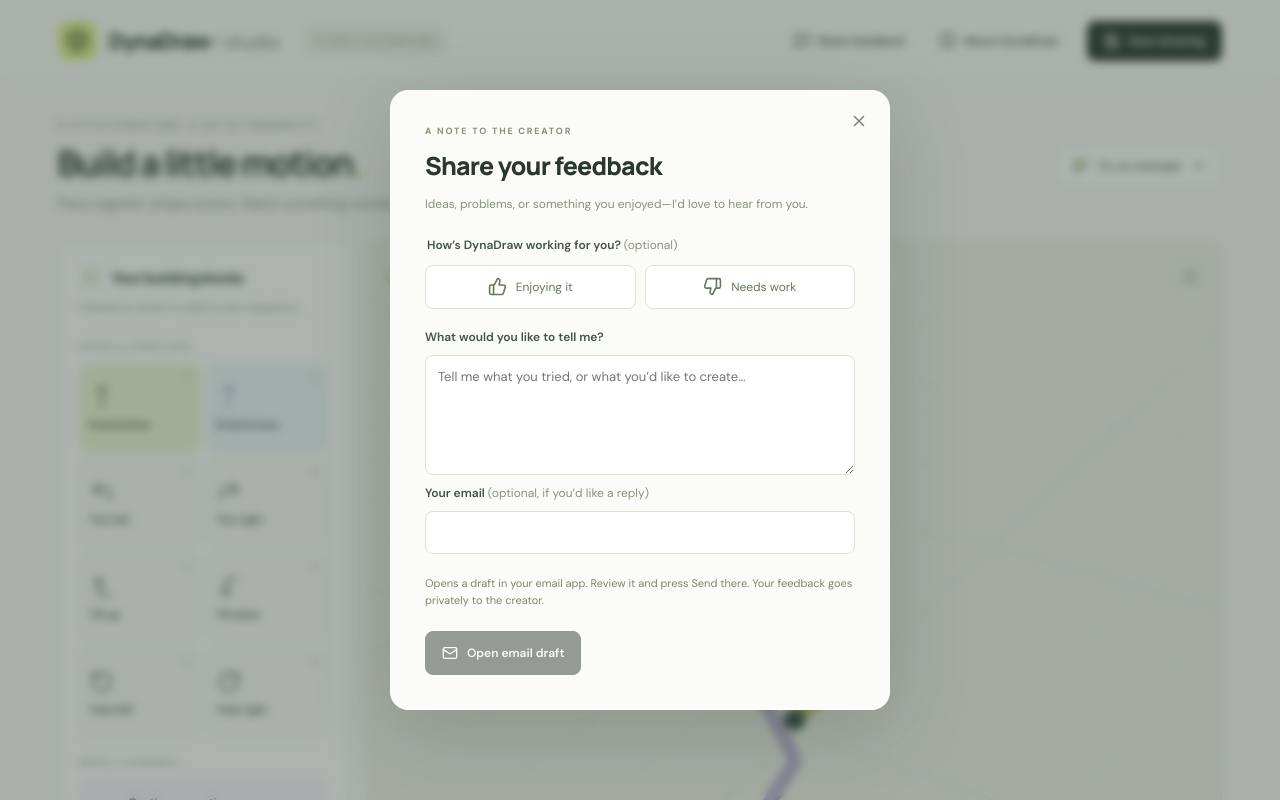
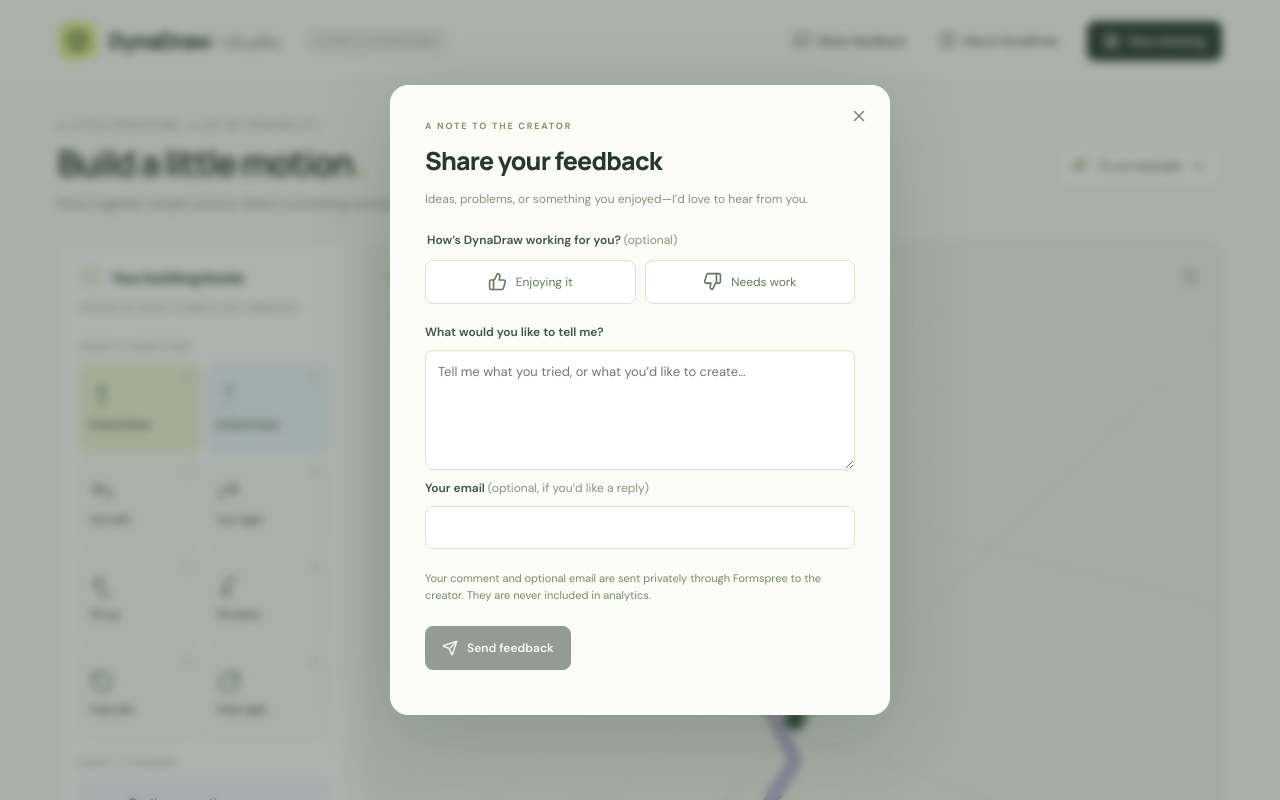
Before and after one commit to shuskey/dynadraw-site, a React (Vite) app: page / in a window 1280 px wide. Both pictures are taken after a click on the button "Share feedback". Shown: the top 800 px of the page. Built offline with nearby package versions, Linux system fonts and the light colour scheme.

Commit message:
Connect direct feedback submissions to Formspree

```diff
--- a/src/Feedback.tsx
+++ b/src/Feedback.tsx
@@ -1,28 +1,36 @@
 import { useEffect, useRef, useState, type FormEvent } from 'react';
-import { Mail, ThumbsDown, ThumbsUp, X } from 'lucide-react';
+import { Send, CheckCircle2, ThumbsDown, ThumbsUp, X } from 'lucide-react';
 
-// Public contact address used by the visitor's email app.
-export const feedbackEmail = 'scott+sites@photoloom.com';
+import { feedbackEndpoint, sendFeedback } from './feedbackService';
+import { track } from './analytics';
 export default function Feedback({ close }: { close: () => void }) {
   const [rating, setRating] = useState<'up' | 'down' | null>(null);
   const [comment, setComment] = useState('');
   const [replyTo, setReplyTo] = useState('');
-  const [opened, setOpened] = useState(false);
+  const [status, setStatus] = useState<'idle' | 'sending' | 'sent'>('idle');
+  const [error, setError] = useState('');
+  const [website, setWebsite] = useState('');
+  const inFlight = useRef(false);
   const panel = useRef<HTMLElement>(null);
   useEffect(() => {
     const previous = document.activeElement as HTMLElement | null;
     panel.current?.querySelector<HTMLButtonElement>('button')?.focus();
     return () => previous?.focus();
   }, []);
-  function submit(event: FormEvent) {
+  async function submit(event: FormEvent) {
     event.preventDefault();
-    if (!feedbackEmail || !comment.trim()) return;
-    const body = `DynaDraw feedback\n\nRating: ${rating === 'up' ? 'Thumbs up' : rating === 'down' ? 'Thumbs down' : 'Not selected'}\n\n${comment.trim()}${replyTo.trim() ? `\n\nReply address: ${replyTo.trim()}` : ''}`;
-    window.location.href = `mailto:${feedbackEmail}?subject=${encodeURIComponent('DynaDraw feedback')}&body=${encodeURIComponent(body)}`;
-    setOpened(true);
+    if (inFlight.current || !comment.trim() || status === 'sent') return;
+    inFlight.current = true; setStatus('sending'); setError('');
+    try {
+      await sendFeedback(feedbackEndpoint, { rating, comment, email: replyTo, website });
+      setStatus('sent'); track('Feedback submitted');
+    } catch (error) {
+      setStatus('idle'); setError(error instanceof Error ? error.message : 'Feedback could not be sent. Please try again later.');
+    } finally { inFlight.current = false; }
   }
-  return <div className="modal-backdrop" onClick={close}><section ref={panel} className="object-modal feedback-modal" role="dialog" aria-modal="true" aria-labelledby="feedback-title" onClick={e => e.stopPropagation()} onKeyDown={e => {
-    if (e.key === 'Escape') close();
+  function dismiss() { if (!inFlight.current) close(); }
+  return <div className="modal-backdrop" onClick={dismiss}><section ref={panel} className="object-modal feedback-modal" role="dialog" aria-modal="true" aria-labelledby="feedback-title" onClick={e => e.stopPropagation()} onKeyDown={e => {
+    if (e.key === 'Escape') dismiss();
     if (e.key === 'Tab') {
       const controls = panel.current?.querySelectorAll<HTMLElement>('button:not(:disabled), input, textarea, a[href]');
       const first = controls?.[0], last = controls?.[controls.length - 1];
@@ -30,18 +38,22 @@
       else if (!e.shiftKey && document.activeElement === last) { e.preventDefault(); first?.focus(); }
     }
   }}>
-    <button className="icon-button modal-close" aria-label="Close feedback" onClick={close}><X size={20}/></button>
+    <button className="icon-button modal-close" aria-label="Close feedback" disabled={status === 'sending'} onClick={dismiss}><X size={20}/></button>
     <div className="eyebrow">A NOTE TO THE CREATOR</div><h2 id="feedback-title">Share your feedback</h2><p>Ideas, problems, or something you enjoyed—I’d love to hear from you.</p>
-    <form onSubmit={submit}>
+    {status === 'sent' ? <div className="feedback-success" role="status"><CheckCircle2 size={32}/><h3>Thanks for your feedback!</h3><p>Your message has been received. If you left your email, I can reply there.</p><button className="save-button" onClick={close}>Back to drawing</button></div> : <form onSubmit={submit} aria-busy={status === 'sending'}>
+      <fieldset disabled={status === 'sending'} className="feedback-fields">
       <fieldset><legend>How’s DynaDraw working for you? <span>(optional)</span></legend><div className="feedback-ratings">
         <button type="button" aria-pressed={rating === 'up'} onClick={() => setRating(rating === 'up' ? null : 'up')}><ThumbsUp size={19}/> Enjoying it</button>
         <button type="button" aria-pressed={rating === 'down'} onClick={() => setRating(rating === 'down' ? null : 'down')}><ThumbsDown size={19}/> Needs work</button>
       </div></fieldset>
-      <label htmlFor="feedback-comment">What would you like to tell me?</label><textarea id="feedback-comment" required maxLength={2000} rows={5} value={comment} onChange={e => { setComment(e.target.value); setOpened(false); }} placeholder="Tell me what you tried, or what you’d like to create…"/>
+      <label htmlFor="feedback-comment">What would you like to tell me?</label><textarea id="feedback-comment" required maxLength={2000} rows={5} value={comment} onChange={e => { setComment(e.target.value); }} placeholder="Tell me what you tried, or what you’d like to create…"/>
       <label htmlFor="feedback-email">Your email <span>(optional, if you’d like a reply)</span></label><input id="feedback-email" type="email" maxLength={254} autoComplete="email" value={replyTo} onChange={e => setReplyTo(e.target.value)}/>
-      <p className="feedback-note">Opens a draft in your email app. Review it and press Send there. Your feedback goes privately to the creator.</p>
-      <button className="save-button" type="submit" disabled={!feedbackEmail || !comment.trim()}><Mail size={16}/> Open email draft</button>
-      {opened && <p role="status" className="feedback-status">Your email app was requested. Your feedback is sent only after you press Send there.</p>}
-    </form>
+      <label className="feedback-honeypot" aria-hidden="true">Leave this empty<input name="_gotcha" tabIndex={-1} autoComplete="off" value={website} onChange={e => setWebsite(e.target.value)}/></label>
+      <p className="feedback-note">Your comment and optional email are sent privately through Formspree to the creator. They are never included in analytics.</p>
+      {!feedbackEndpoint && <p className="feedback-note" role="status">Feedback delivery is being connected. Please check back soon.</p>}
+      {error && <p role="alert" className="feedback-error">{error}</p>}
+      <button className="save-button" type="submit" disabled={!feedbackEndpoint || !comment.trim() || status === 'sending'}><Send size={16}/> {status === 'sending' ? 'Sending…' : 'Send feedback'}</button>
+      </fieldset>
+    </form>}
   </section></div>;
 }
--- a/src/analytics.ts
+++ b/src/analytics.ts
@@ -1,5 +1,5 @@
 // Fixed event names only: never send drawing contents, saved data, or email addresses.
-export type AnalyticsEvent = 'Started creating' | 'Saved drawing' | 'Used example' | 'Added object' | 'Used continuous motion' | 'Used Draw' | '3D canvas failed';
+export type AnalyticsEvent = 'Started creating' | 'Saved drawing' | 'Used example' | 'Added object' | 'Used continuous motion' | 'Used Draw' | '3D canvas failed' | 'Feedback submitted';
 const sent = new Set<AnalyticsEvent>();
 export function track(event: AnalyticsEvent) {
   if (window.location.hostname !== 'dynadraw-studio.chummy-bard-6128.chatgpt.site' || sent.has(event)) return;
--- /dev/null
+++ b/src/feedbackService.ts
@@ -0,0 +1,23 @@
+// Public form endpoint; contains no API key or Slack credential.
+export const feedbackEndpoint: string = 'https://formspree.io/f/xaeqbbaw';
+export type FeedbackSubmission = { rating: 'up' | 'down' | null; comment: string; email: string; website: string };
+export async function sendFeedback(endpoint: string, submission: FeedbackSubmission, request: typeof fetch = fetch) {
+  if (!/^https:\/\/formspree\.io\/f\/[a-zA-Z0-9]+$/.test(endpoint)) throw new Error('Feedback is not connected yet. Please try again later.');
+  const message = submission.comment.trim();
+  if (!message || message.length > 2000 || submission.email.length > 254) throw new Error('Please enter a comment of up to 2,000 characters.');
+  const body = new FormData();
+  body.set('subject', 'DynaDraw feedback');
+  body.set('message', message);
+  body.set('rating', submission.rating === 'up' ? 'Thumbs up' : submission.rating === 'down' ? 'Thumbs down' : 'Not selected');
+  if (submission.email.trim()) body.set('email', submission.email.trim());
+  body.set('_gotcha', submission.website);
+  let response: Response;
+  try {
+    response = await request(endpoint, { method: 'POST', body, headers: { Accept: 'application/json' }, credentials: 'omit', signal: AbortSignal.timeout(20000) });
+  } catch {
+    throw new Error('We couldn’t confirm delivery. Your message is still here. Check your connection before trying again.');
+  }
+  const result = await response.json().catch(() => null);
+  if (response.status === 429) throw new Error('Feedback is temporarily busy. Please wait a few minutes before trying again.');
+  if (!response.ok || result?.ok !== true) throw new Error('Your feedback wasn’t confirmed. Your message is still here; please try again later.');
+}
```
Also changed, not shown: src/styles.css, 2 other files (tests, documents, lock files or other folders).
